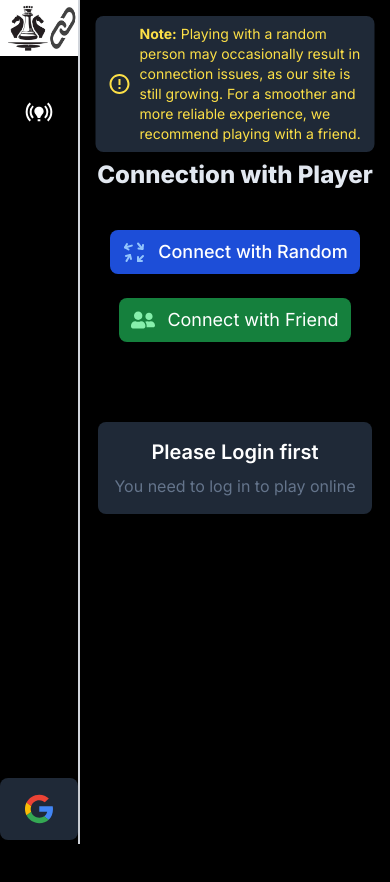
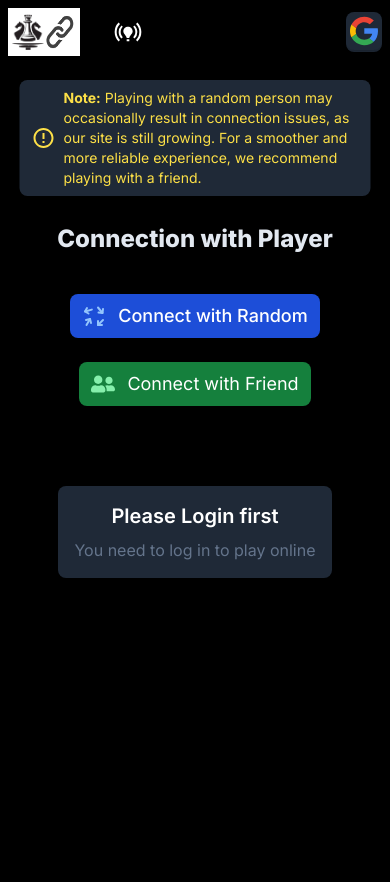
Before and after one commit to Samir984/chessconnect, a Next.js app: page /online in a window 390 px wide. Shown: the top 882 px of the page. Before the commit the page ends 844 px from the top, so only its background shows below. Built offline with nearby package versions, Linux system fonts and the light colour scheme; no server answers.

Commit message:
make extra small screen responsive

```diff
--- a/app/layout.tsx
+++ b/app/layout.tsx
@@ -21,12 +21,16 @@ export default function RootLayout({
       <head>
         <link rel="icon" href="/favicon.ico" sizes="any" />
       </head>
-      <body className={`${inter.className} flex   bg-black max-h-screen`}>
+      <body
+        className={`${inter.className} flex   bg-black max-h-screen w-screen`}
+      >
         <Provider>
-          <header>
-            <MainNav />
-          </header>
-          <main className="w-full  ">{children}</main>
+          <div className="flex  flex-col sm-phone:flex-row   w-full   ">
+            <header className="sm-phone:w-28 p-2 sm-phone:p-0  sm-phone:h-screen  phone:w-64 laptop:w-72 sm-phone:sticky sm-phone:top-0 sm-phone:left-0  block">
+              <MainNav />
+            </header>
+            <main className="w-full ">{children}</main>
+          </div>
         </Provider>
       </body>
     </html>
--- a/app/page.tsx
+++ b/app/page.tsx
@@ -5,7 +5,7 @@ import YourLabel from "@/components/YourLabel";
 
 export default function Home() {
   return (
-    <div className="bg-black text-white min-h-screen flex flex-col items-center gap-2 justify-center py-4">
+    <div className="bg-red-200  text-white min-h-screen flex flex-col items-center gap-2 justify-center py-4">
       <h1 className="text-2xl tablet:text-3xl laptop:text-4xl font-bold mb-3 laptop:mb-6">
         Offline Mode
       </h1>
--- a/components/MainNav.tsx
+++ b/components/MainNav.tsx
@@ -7,24 +7,24 @@ import Link from "next/link";
 
 export default function MainNav() {
   return (
-    <div className="flex flex-col   border-r-2 border-gray-300 w-20 phone:w-48 laptop:w-52 min-h-screen  sticky top-0 left-0">
+    <div className="flex gap-4 sm-phone:gap-0 justify-start items-center sm-phone:flex-col flex-row sm-phone:h-screen ">
       <Logo />
 
-      <nav className="flex-1 mt-8  text-white w-full ">
-        <ul className="w-full">
+      <nav className=" sm-phone:mt-8  text-white  sm-phone:w-full  ">
+        <ul className="sm-phone:w-full  w-fit">
           <li className="flex  w-full phone:block">
             <Link
               href="/online"
               className="flex gap-4 justify-center phone:justify-normal items-center py-2 px-4 phone:rounded-lg hover:bg-gray-500 transition-colors w-full "
             >
               <MdOutlineOnlinePrediction size={32} />
-              <span className="text-xl hidden phone:block">Play Online</span>
+              <span className="text-xl hidden  phone:block">Play Online</span>
             </Link>
           </li>
         </ul>
       </nav>
 
-      <div className="mt-auto mb-1 text-white ">
+      <div className="mt-auto mb-1 sm-phone:w-full rounded-lg sm-phone:rounded-xl  text-white ml-auto sm-phone:ml-0 bg-gray-800 hover:bg-gray-700 ">
         <GoogleSigninButton />
       </div>
     </div>
@@ -33,12 +33,24 @@ export default function MainNav() {
 
 export function Logo() {
   return (
-    <Link href="/" className="w-full">
-      <div className="flex   py-7 px-2 items-center justify-center  h-10 gap-2 font-semibold text-3xl w-full   font-sans text-center bg-white">
+    <Link href="/" className="sm-phone:w-full w-fit">
+      <div className="flex   py-6 px-1   items-center justify-center  h-10 gap-2 font-semibold text-3xl w-full   font-sans text-center bg-white">
         <span className="text-4xl hidden phone:block">Chess</span>
         <div className="flex ">
-          <Image src={"/chess.png"} width={40} height={40} alt="chess_logo" />
-          <Image src={"/connect.png"} width={30} height={30} alt="chess_logo" />
+          <Image
+            src={"/chess.png"}
+            width={40}
+            height={40}
+            alt="chess_logo"
+            className="w-8"
+          />
+          <Image
+            src={"/connect.png"}
+            width={30}
+            height={30}
+            alt="chess_logo"
+            className="w-8"
+          />
         </div>
       </div>
     </Link>
--- a/components/buttons/GooleSigninButton.tsx
+++ b/components/buttons/GooleSigninButton.tsx
@@ -10,25 +10,26 @@ export default function GoogleSigninButton() {
 
   return (
     <button
-      className="bg-gray-800 text-white rounded-lg shadow-md hover:bg-gray-700 transition-all duration-300 w-full"
+      className="text-white rounded-lg shadow-md ransition-all duration-300 w-full"
       onClick={() => {
         signInWithGoogleAction();
       }}
     >
       {!session ? (
-        <div className="flex items-center justify-center phone:justify-normal  gap-4 py-4 px-1">
+        <div className="flex items-center justify-center phone:justify-normal  gap-4 phone:py-4 p-1">
           <GoogleIcon />
-          <span className="text-base hidden laptop:block">
+          <span className="text-base hidden phone:block">
             Sign in with Google
           </span>
         </div>
       ) : (
-        <div className="flex items-center justify-center phone:justify-normal  gap-4 py-4 px-2">
+        <div className="flex items-center justify-center phone:justify-normal  gap-4 phone:py-4 p-1">
           <Image
             src={session.user?.image as string} // Fallback image
             width={32}
             height={32}
             alt="user-image"
+            className="rounded-full sm-phone:rounded-none"
           />
           <span className="text-base hidden phone:block">
             {session.user?.name}
--- a/tailwind.config.ts
+++ b/tailwind.config.ts
@@ -14,6 +14,8 @@ const config: Config = {
           "conic-gradient(from 180deg at 50% 50%, var(--tw-gradient-stops))",
       },
       screens: {
+        "sm-phone": "500px",
+        // => @media (min-width: 500px) { ... }
         phone: "640px",
         // => @media (min-width: 640px) { ... }
 
```
